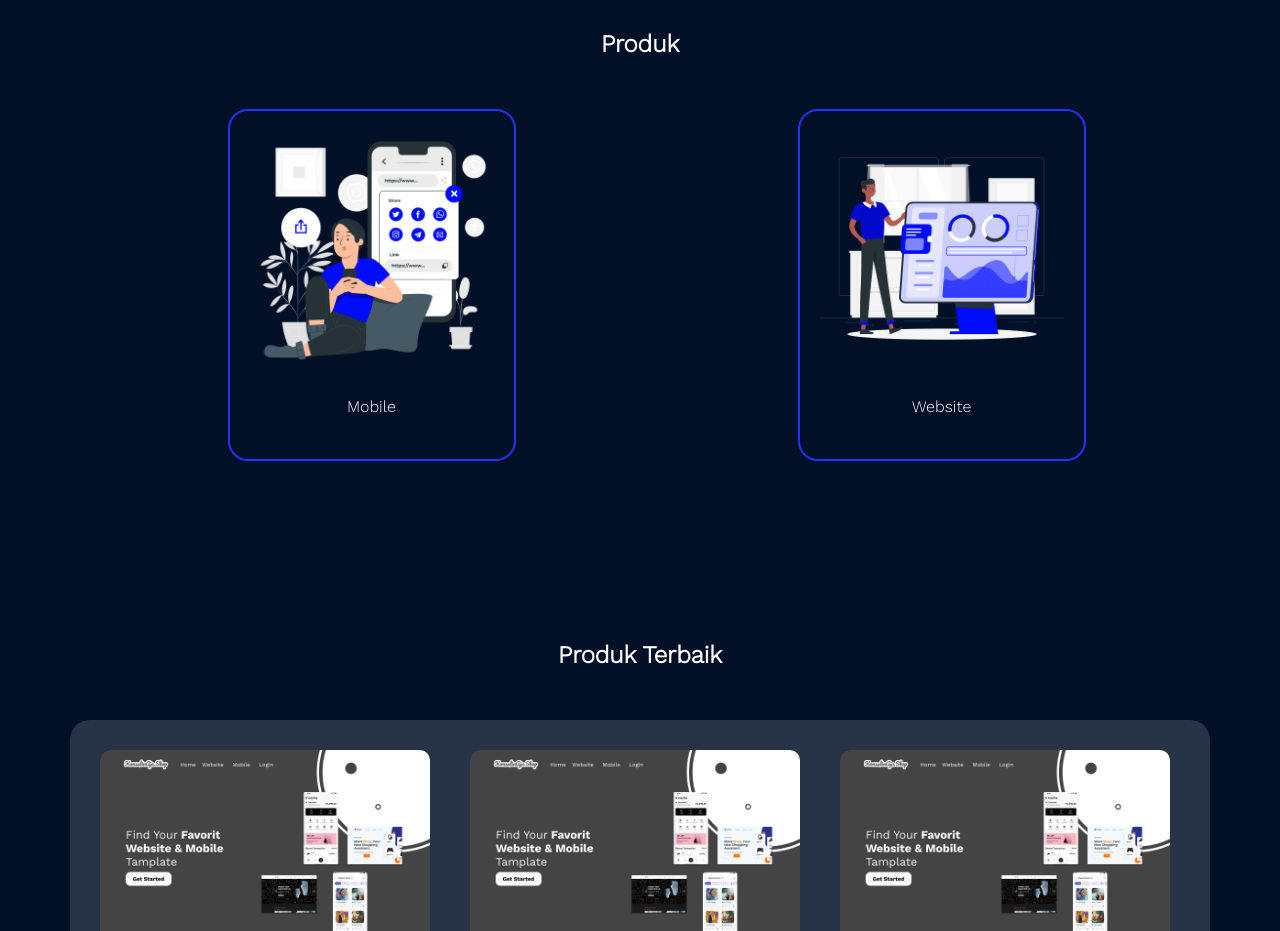
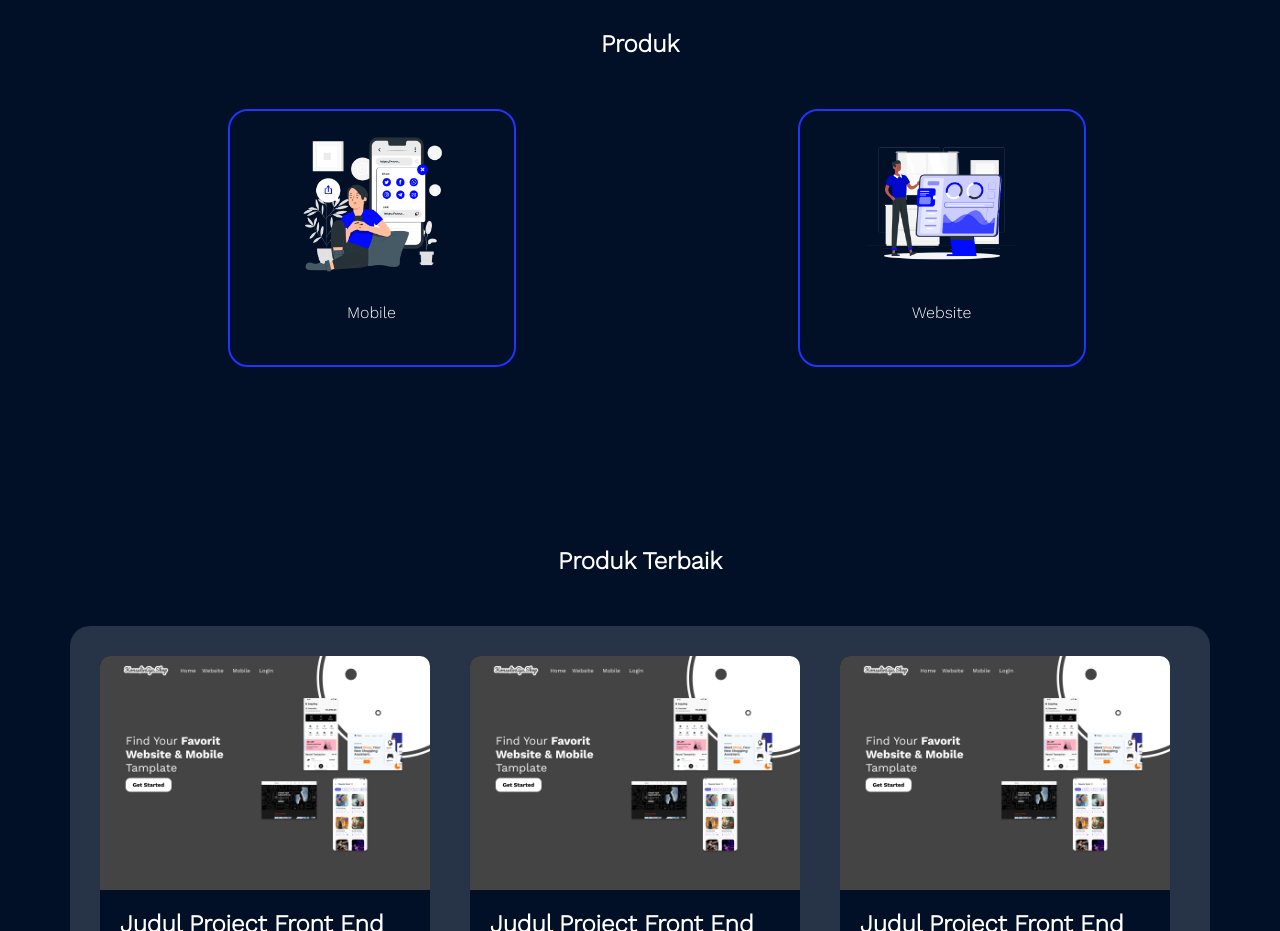
Before and after one commit to rizalfuaddwihermawan/hitoshop.github.io, a plain HTML site: page index.html in a window 1280 px wide. Shown: the part 840-1771 px from the top of the page. Drawn offline with nearby package versions, Linux system fonts and the light colour scheme.

Commit message:
merubah ukuran gambar produk

```diff
--- a/css/style-index.css
+++ b/css/style-index.css
@@ -125,8 +125,8 @@ header,
 }
 
 .kartu img {
-    /* height: 150px;
-    width: 150px; */
+    /* height: 150px; */
+    width: 150px;
     margin-left: auto;
     margin-right: auto;
 }
```
